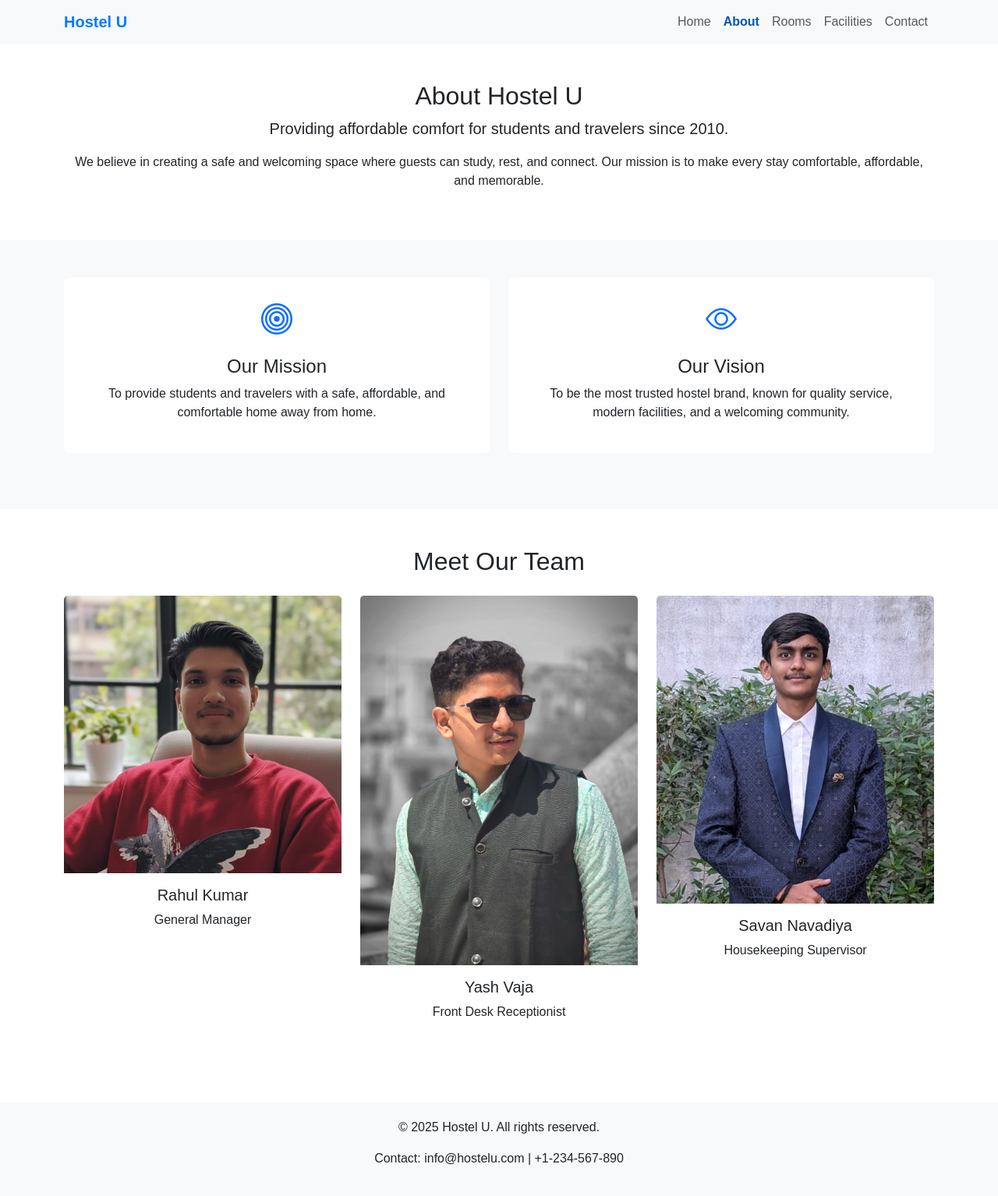
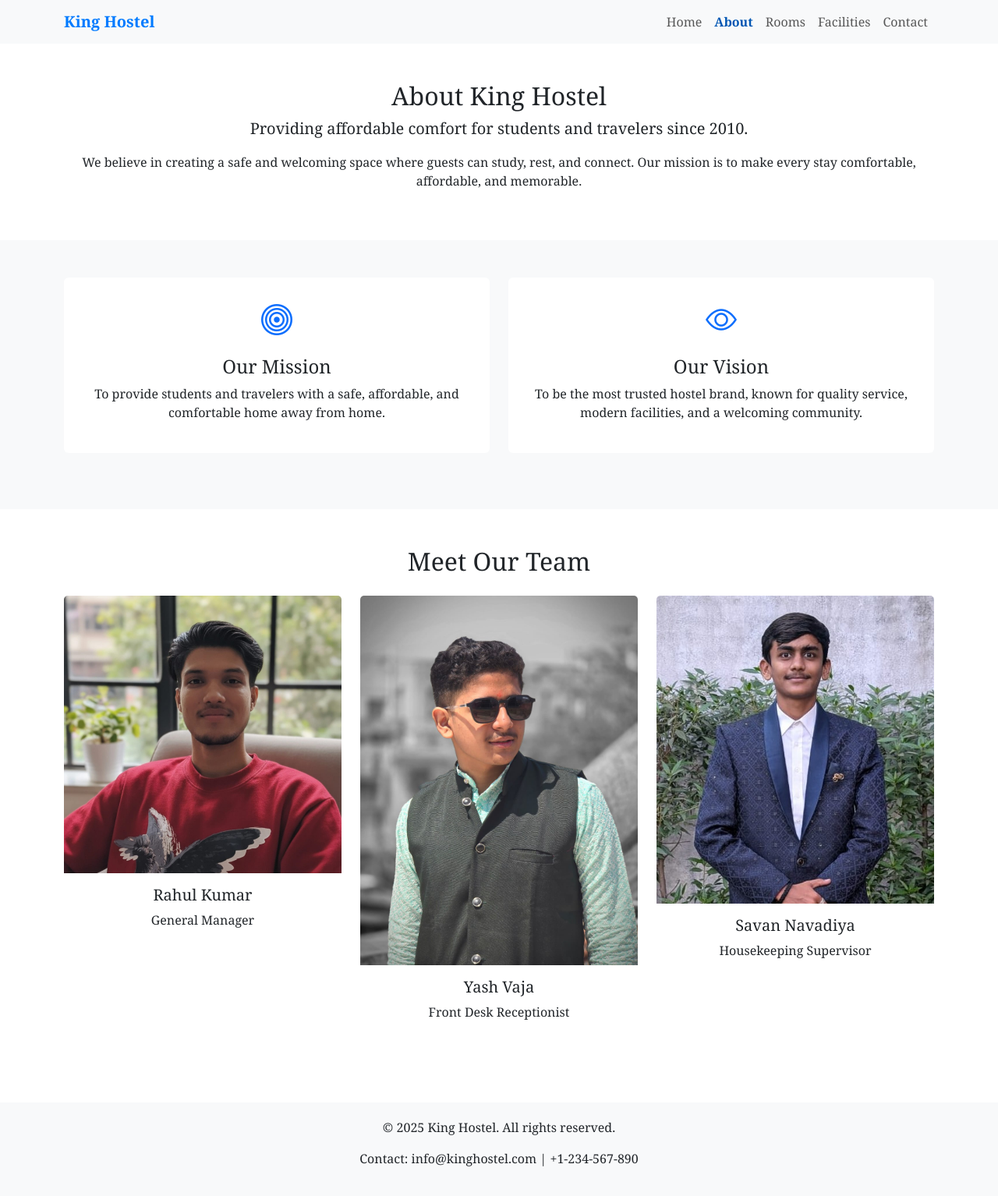
Before and after one commit to savan-navadiya63/hostel, a plain HTML site: page about.html in a window 1280 px wide. Shown: the whole page at 78% size. Drawn offline with nearby package versions, Linux system fonts and the light colour scheme.

Commit message:
about.html

```diff
--- a/about.html
+++ b/about.html
@@ -3,15 +3,15 @@
 <head>
   <meta charset="UTF-8">
   <meta name="viewport" content="width=device-width, initial-scale=1.0">
-  <title>Hostel U - About</title>
-  <meta name="description" content="Learn more about Hostel U, our mission, vision, and the dedicated team making your stay comfortable.">
+  <title>King Hostel - About</title>
+  <meta name="description" content="Learn more about King Hostel, our mission, vision, and the dedicated team making your stay comfortable.">
   <link rel="icon" href="favicon.ico">
   <!-- Bootstrap CSS -->
   <link href="https://cdn.jsdelivr.net/npm/bootstrap@5.3.3/dist/css/bootstrap.min.css" rel="stylesheet">
   <!-- Bootstrap Icons -->
   <link href="https://cdn.jsdelivr.net/npm/bootstrap-icons@1.10.5/font/bootstrap-icons.css" rel="stylesheet">
   <style>
-    body { font-family: 'Arial', sans-serif; }
+    body { font-family:Cambria, Cochin, Georgia, Times, 'Times New Roman', serif; }
     .navbar { background-color: #f8f9fa; transition: box-shadow 0.3s ease; }
     .navbar.scrolled { box-shadow: 0 2px 5px rgba(0,0,0,0.1); }
     .navbar-brand { font-weight: bold; color: #007bff !important; }
@@ -34,7 +34,7 @@
   <!-- Navbar -->
   <nav class="navbar navbar-expand-lg navbar-light sticky-top">
     <div class="container">
-      <a class="navbar-brand" href="index.html">Hostel U</a>
+      <a class="navbar-brand" href="index.html">King Hostel</a>
       <button class="navbar-toggler" data-bs-toggle="collapse" data-bs-target="#navbarNav">
         <span class="navbar-toggler-icon"></span>
       </button>
@@ -53,7 +53,7 @@
   <!-- About Section -->
   <section class="py-5">
     <div class="container text-center">
-      <h2>About Hostel U</h2>
+      <h2>About King Hostel</h2>
       <p class="lead">Providing affordable comfort for students and travelers since 2010.</p>
       <p>We believe in creating a safe and welcoming space where guests can study, rest, and connect. Our mission is to make every stay comfortable, affordable, and memorable.</p>
     </div>
@@ -120,8 +120,8 @@
   <!-- Footer -->
   <footer class="text-center">
     <div class="container">
-      <p>&copy; 2025 Hostel U. All rights reserved.</p>
-      <p>Contact: info@hostelu.com | +1-234-567-890</p>
+      <p>&copy; 2025 King Hostel. All rights reserved.</p>
+      <p>Contact: info@kinghostel.com | +1-234-567-890</p>
     </div>
   </footer>
 
```
